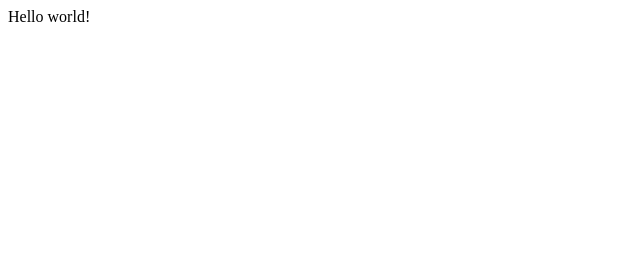
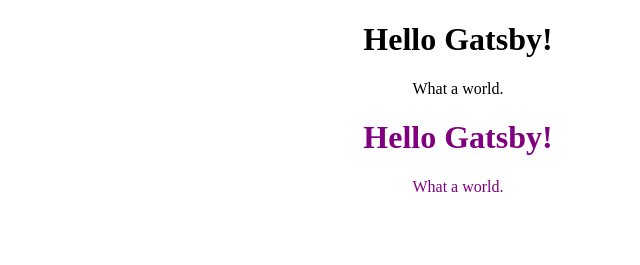
Before and after one commit to NidhiKJha/codesis-gatsby-website, a Gatsby site: page / in a window 1280 px wide. Shown: the whole page, without its empty margins (0-640 px from the left). Built offline with nearby package versions, Linux system fonts and the light colour scheme; Gatsby itself is replaced by a stand-in of ours.

Commit message:
pages changed

```diff
--- /dev/null
+++ b/src/components/about.js
@@ -0,0 +1,10 @@
+import React from 'react'
+
+export default function About() {
+    return (
+      <div className= "section">
+        <h1>Hello Gatsby!</h1>
+        <p>What a world.</p>
+      </div>
+    );
+  }
--- /dev/null
+++ b/src/components/index.js
@@ -0,0 +1,12 @@
+import React from 'react'
+import Project from "./projects"
+import About from "./about"
+
+export default function Test() {
+    return (
+      <div className= "section">
+        <About/>
+        <Project/>
+      </div>
+    );
+  }
--- /dev/null
+++ b/src/components/projects.js
@@ -0,0 +1,10 @@
+import React from 'react'
+
+export default function Project() {
+    return (
+      <div style={{ color: `purple` }}>
+        <h1>Hello Gatsby!</h1>
+        <p>What a world.</p>
+      </div>
+    );
+  }
--- a/src/pages/index.js
+++ b/src/pages/index.js
@@ -1,5 +1,9 @@
 import React from "react"
+import Test from "../components/index"
+import "./style.css"
 
 export default function Home() {
-  return <div>Hello world!</div>
+  return <div className= "main">
+    <Test/>
+  </div>
 }
--- /dev/null
+++ b/src/pages/style.css
@@ -0,0 +1,5 @@
+.main{
+    text-align: center;
+    padding: 0 0 50px;
+    max-width: 900px;
+}
```
